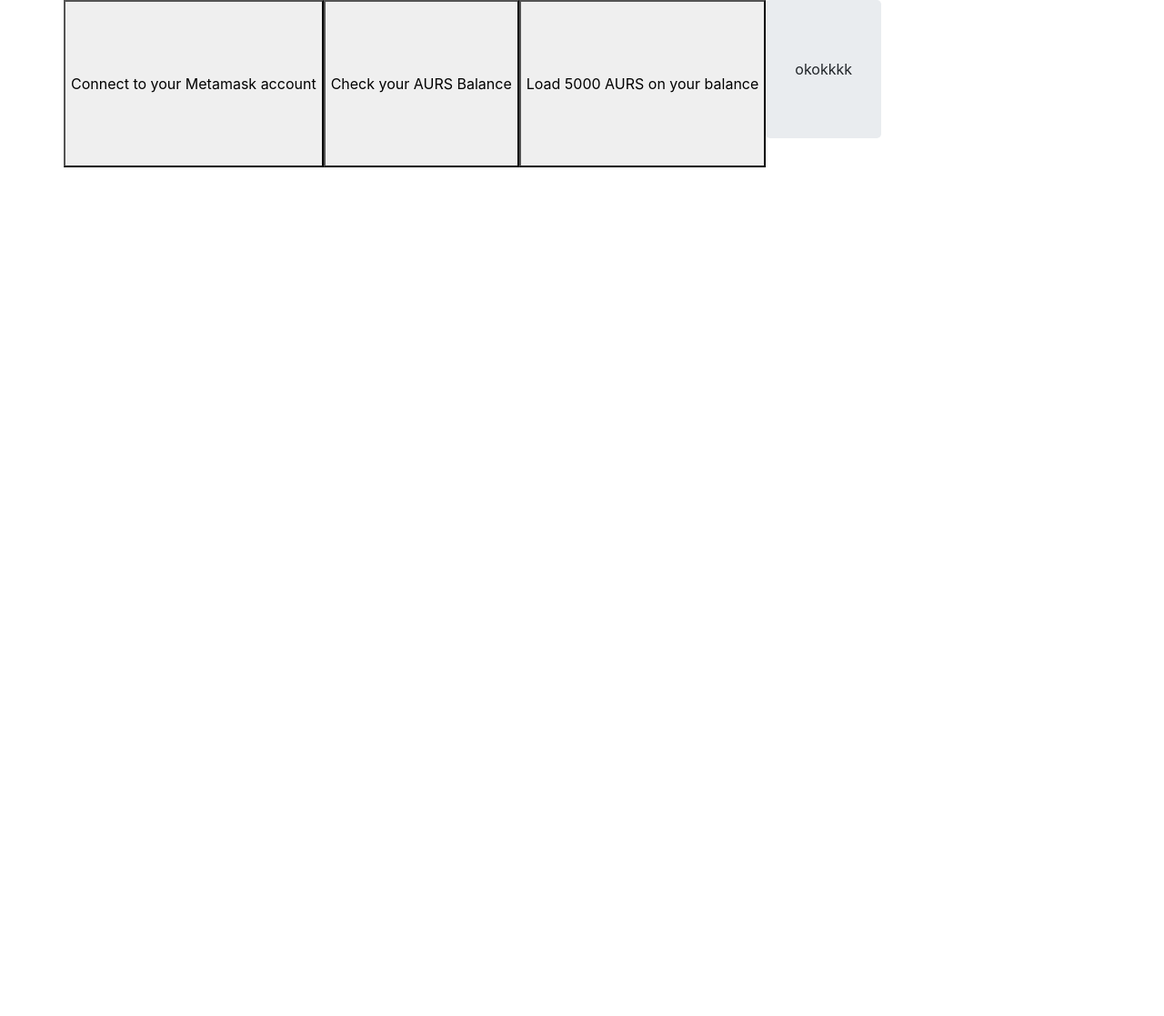
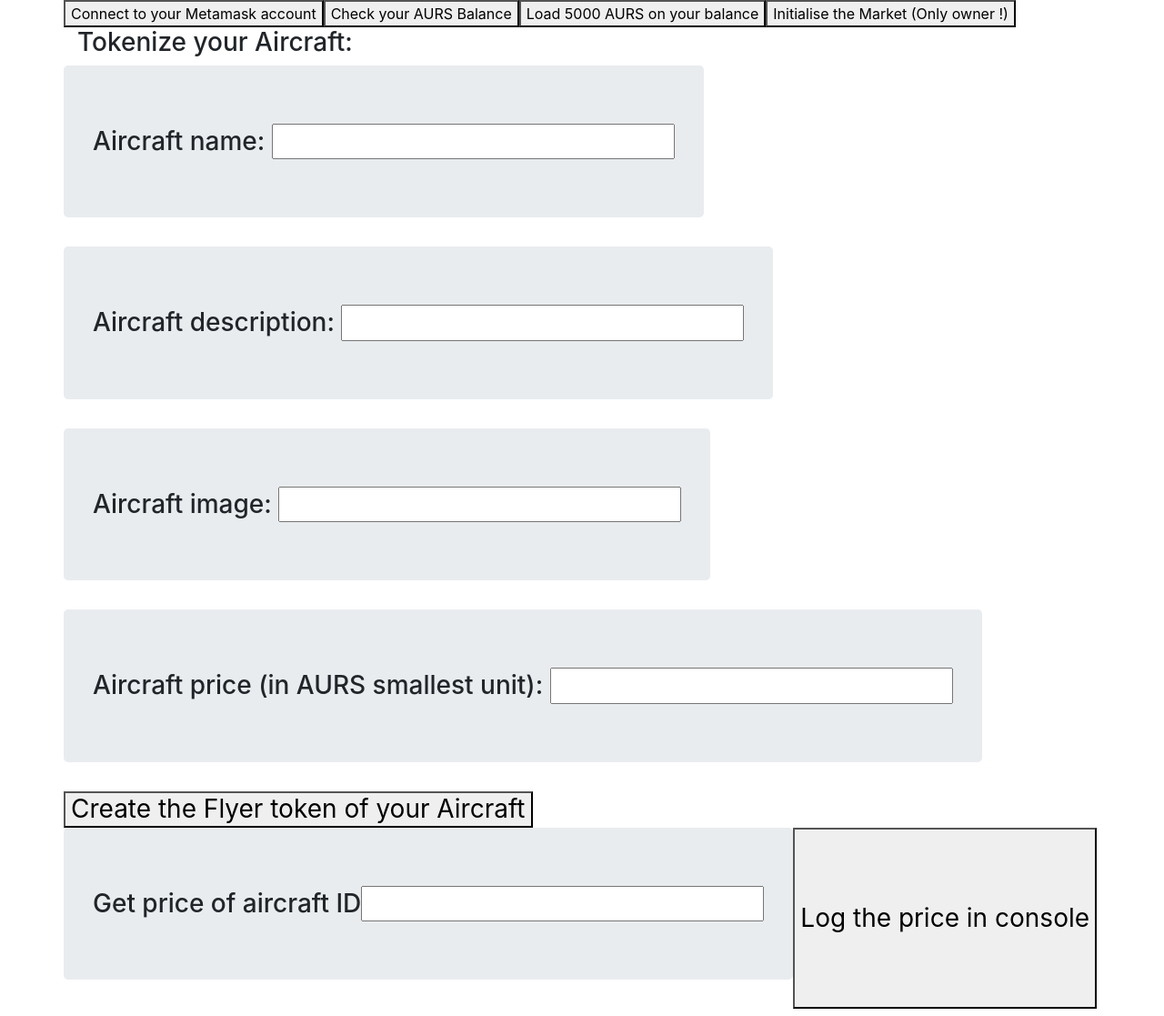
Before and after one commit to romanrndrnrs/DeFlyers, a website: page website/public/index.html in a window 1280 px wide. Shown: the whole page at 91% size. Before the commit the page ends 800 px from the top, so only its background shows below. Drawn offline with nearby package versions, Linux system fonts and the light colour scheme.

Commit message:
Frontend start

```diff
--- a/website/public/index.html
+++ b/website/public/index.html
@@ -17,8 +17,20 @@
                     <button v-on:click="connectMetamask">Connect to your Metamask account</button>
                     <button v-on:click="checkBalance">Check your AURS Balance</button>
                     <button v-on:click="faucet">Load 5000 AURS on your balance</button>
-                    <p class = "jumbotron">okokkkk</p>
+                    <button v-on:click="ownerInitPermissions">Initialise the Market (Only owner !)</button>
 
+                </div>
+                <h3>Tokenize your Aircraft:<h3>
+                <div class="row">
+                    <p class="jumbotron">Aircraft name: <input type="text" v-model="name_input"/></p>
+                    <p class="jumbotron">Aircraft description: <input type="text" v-model="description_input"/></p>
+                    <p class="jumbotron">Aircraft image: <input type="text" v-model="image_input"/></p>
+                    <p class="jumbotron">Aircraft price (in AURS smallest unit): <input type="number" v-model="price_input"/></p>
+                    <button v-on:click="createFlyer">Create the Flyer token of your Aircraft</button>
+                </div>
+                <div class="row">
+                    <p class="jumbotron">Get price of aircraft ID<input type="number" v-model="price_id"/></p>
+                    <button v-on:click="getPrice">Log the price in console</button>
                 </div>
 
 
@@ -34,28 +46,6 @@
         <script language="javascript" type="text/javascript" src="./aureusfactory_abi.js" ></script>
         <script language="javascript" type="text/javascript" src="./aureusfactory_address.js" ></script>
         <script>
-
-
-            function getFlyersDetails(id) {
-                            return deFlyers.methods.flyers(id).call();
-                        }
-//            var userAccount = web3.eth.accounts[0];
-
-            //// Update metamask account
-            //var accountInterval = setInterval(function() {
-            //  // Check if account has changed
-            //  if (web3.eth.accounts[0] !== userAccount) {
-            //    userAccount = web3.eth.accounts[0];
-            //    // Call some function to update the UI with the new account
-            //    //updateInterface();
-            //  }
-            //}, 100);
-
-
-
-       </script>
-
-       <script>
             var app = new Vue({
                            el:"#app",
                            data: {
@@ -64,6 +54,12 @@
                                            deFlyers:"",
                                            deFlyersMarket:"",
                                            aureusFactory:"",
+                                           name_input:"",
+                                           description_input:"",
+                                           image_input:"",
+                                           price_input:"",
+                                           buy_id:"",
+                                           price_id:"",
                                       },
                            methods: {
                                           faucet: async function() {
@@ -102,7 +98,30 @@
                                                          this.deFlyers = new web3js.eth.Contract(deflyersABI,deflyersAddresses[0]);
                                                          this.deFlyersMarket = new web3js.eth.Contract(deflyersmarketABI,deflyersmarketAddresses[0]);
                                                          this.aureusFactory = new web3js.eth.Contract(aureusfactoryABI,aureusfactoryAddresses[0]);
-                                                    }
+                                                     },
+
+                                           // only owner will be able to use this function
+                                           ownerInitPermissions: async function(){
+                                                           // Addresses initialisation for the marketplace
+                                                           await this.deFlyersMarket.methods.setCurrencyAddress(aureusfactoryAddresses[0]).send({from: this.account});
+                                                           await this.deFlyersMarket.methods.setTokenAddress(deflyersAddresses[0]).send({from: this.account});
+                                                           // Approve marketplace for token and currency
+                                                           await this.deFlyers.methods.manageMarket(deflyersmarketAddresses[0],true).send({from: this.account});
+                                                           await this.aureusFactory.methods.manageMarket(deflyersmarketAddresses[0],true).send({from: this.account});
+                                                       },
+                                           createFlyer: async function(){
+                                                           logs = await this.deFlyers.methods.createFlyer(this.name_input,this.description_input,this.image_input,this.price_input).send({from: this.account});
+                                                           console.log(logs);
+
+                                                       },
+                                           buy: async function(){
+
+
+                                                       },
+                                           getPrice: async function(){
+                                                           res = await this.deFlyers.methods.getPrice(this.price_id).call();
+                                                           console.log(res);
+                                                       },
 
 
 
```
Also changed, not shown: 3 other files. Lines whose indentation alone changed are shown as unchanged.
